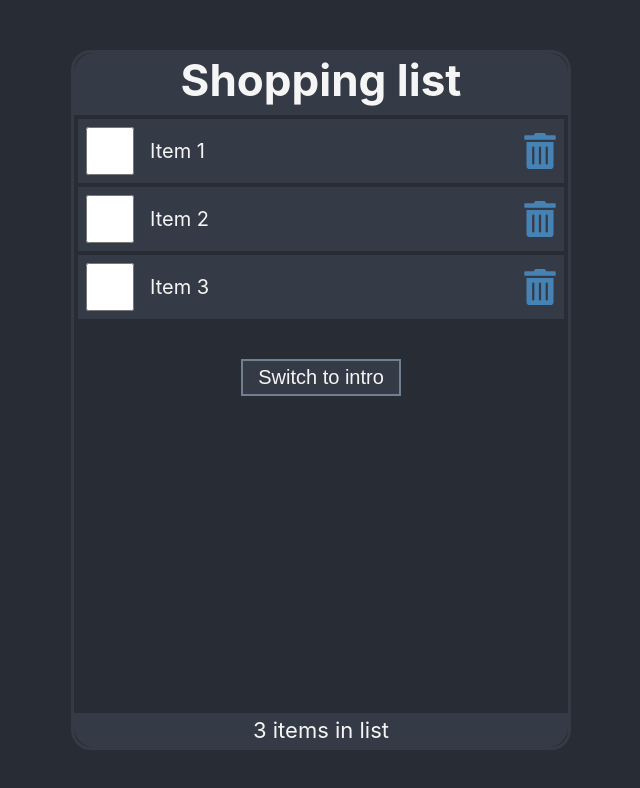
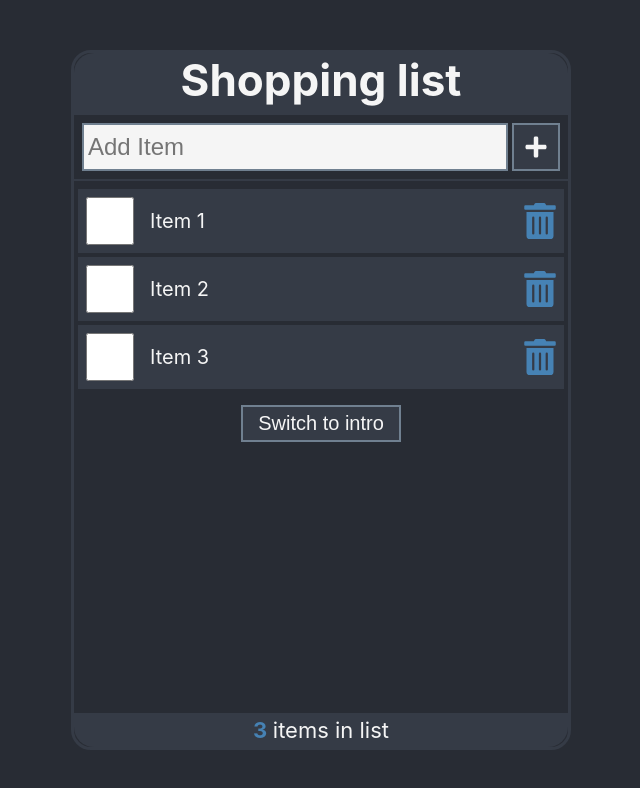
Before and after one commit to Quiatus/01-prj-basic, a React (Create React App) app: page / in a window 1280 px wide. Both pictures are taken after a click on the button "Switch to list". Shown: the top 788 px of the page, without its empty margins (319-959 px from the left). Built offline with nearby package versions, Linux system fonts and the light colour scheme.

Commit message:
add form

```diff
--- a/package.json
+++ b/package.json
@@ -8,6 +8,7 @@
     "@testing-library/user-event": "^13.5.0",
     "react": "^18.2.0",
     "react-dom": "^18.2.0",
+    "react-icons": "^5.0.1",
     "react-scripts": "5.0.1",
     "web-vitals": "^2.1.4"
   },
@@ -34,8 +35,5 @@
       "last 1 firefox version",
       "last 1 safari version"
     ]
-  },
-  "devDependencies": {
-    "react-icons": "^5.0.1"
   }
 }
--- /dev/null
+++ b/src/AddItem.js
@@ -0,0 +1,26 @@
+import { FaPlus } from "react-icons/fa"
+
+const AddItem = () => {
+  return (
+    <form className="addForm">
+        <label htmlFor="addItem">Add Item</label>
+        <input
+            autoFocus
+            id="addItem"
+            type="text"
+            placeholder="Add Item"
+            required
+
+        />
+        <button
+            className="btnSub"
+            type="submit"
+            aria-label="Add Item"
+        >
+            <FaPlus />
+        </button>
+    </form>
+  )
+}
+
+export default AddItem
--- a/src/App.js
+++ b/src/App.js
@@ -4,6 +4,13 @@ import Content from './Content';
 import Footer from './Footer';
 
 function App() {
+
+    // "inline style"
+	const spanStyle = {
+		color: 'steelblue',
+		fontWeight: 'bold'
+	}
+
 	const [items, setItems] = useState([
 		{
 			id: 1,
@@ -39,12 +46,17 @@ function App() {
     return (
         <div className="App">
             <Header title="Shopping list"/>
+
             <Content
                 items={items}
                 handleCheck={handleCheck}
                 handleDelete={handleDelete}
+                spanStyle={spanStyle}
             />
-            <Footer length={items.length}/>
+            <Footer
+                length={items.length}
+                spanStyle={spanStyle}
+            />
         </div>
     );
 }
--- a/src/Content.js
+++ b/src/Content.js
@@ -1,12 +1,9 @@
 import { useState } from "react"
 import { ItemList } from "./ItemList"
+import AddItem from "./AddItem";
 
-const Content = ({ items, handleCheck, handleDelete }) => {
-	// "inline style"
-	const spanStyle = {
-		color: 'steelblue',
-		fontWeight: 'bold'
-	}
+const Content = ({ items, handleCheck, handleDelete, spanStyle }) => {
+
 
 	const [name, setName] = useState('Pat')
 	const [count, setCount] = useState(0);
@@ -40,6 +37,7 @@ const Content = ({ items, handleCheck, handleDelete }) => {
 	} else {
 		return (
 			<main>
+				<AddItem />
 				{items.length ? (
 					<ItemList
 						items={items}
--- a/src/Footer.js
+++ b/src/Footer.js
@@ -1,7 +1,7 @@
-const Footer = ({ length }) => {
+const Footer = ({ length, spanStyle }) => {
     return (
         <footer>
-            <p>{length} { length === 1 ? "item" : "items"} in list </p>
+            <span style={spanStyle}>{ length }</span><p> { length === 1 ? "item" : "items"} in list </p>
         </footer>
     )
 }
--- a/src/ItemList.js
+++ b/src/ItemList.js
@@ -2,6 +2,7 @@ import { LineItem } from "./LineItem"
 
 export const ItemList = ({ items, handleCheck, handleDelete }) => {
   return (
+    <div className="list">
       <ul>
           {items.map((item) => (
               <LineItem
@@ -12,5 +13,6 @@ export const ItemList = ({ items, handleCheck, handleDelete }) => {
               />
           ))}
       </ul>
+    </div>
   )
 }
--- a/src/LineItem.js
+++ b/src/LineItem.js
@@ -2,7 +2,7 @@ import { FaTrashAlt } from 'react-icons/fa';
 
 export const LineItem = ({ item, handleCheck, handleDelete }) => {
   return (
-    <li className="item" key={item.id}>
+    <li className="item">
       <input
           type="checkbox"
           checked={item.checked}
--- a/src/index.css
+++ b/src/index.css
@@ -43,10 +43,14 @@ main {
     display: flex;
     align-items: center;
     /* justify-content: center; */
-    padding: 0.25rem 0;
+    padding: 0.5rem 0;
     flex-direction: column;
-    gap: 2rem;
     max-height: 590px;
+    gap: 0.5rem;
+}
+
+.list {
+    width: 100%;
     overflow-y: scroll;
 }
 
@@ -59,6 +63,11 @@ footer {
     border-bottom-right-radius: 20px;
     padding: 0.25rem 0;
     text-align: center;
+    display: flex;
+    flex-direction: row;
+    justify-content: center;
+    gap: 0.35rem
+
 }
 
 .App {
@@ -121,6 +130,7 @@ ul li::before {
     height: 48px;
     cursor: pointer;
     margin-right: 1rem;
+    accent-color: steelblue;
 }
 
 .item input[type="checkbox"]:focus + label {
@@ -146,3 +156,48 @@ ul li::before {
     color: red;
     outline: none;
 }
+
+.addForm {
+    width: 100%;
+    display: flex;
+    justify-self: flex-start;
+    margin: 0;
+    padding: 0 0.5rem 0.5rem 0.5rem;
+    border-bottom: 2px solid #353b46;
+}
+
+.addForm label {
+    position: absolute;
+    left: -9999px;
+}
+
+.addForm input[type="text"] {
+    flex-grow: 1;
+    max-width: calc(100% - 50px);
+    min-height: 48px;
+    font-size: 1.5rem;
+    padding: 0.25rem;
+    margin-right: 0.25rem;
+    outline: none;
+    background-color: whitesmoke;
+    border: 2px solid slategray;
+    color: #282c34;
+}
+
+.btnSub {
+    width: 48px;
+    height: 48px;
+    background-color: #353b46;
+    border: 2px solid slategray;
+    color: whitesmoke;
+    font-size: 1.5rem;
+    line-height: 0;
+}
+
+.btnSub:hover{
+    background-color: slategray;
+}
+
+.btnSub:active {
+    transform: scale(0.95);
+}
```
Also changed, not shown: 1 other file (tests, documents, lock files or other folders). Lines whose indentation alone changed are shown as unchanged.
